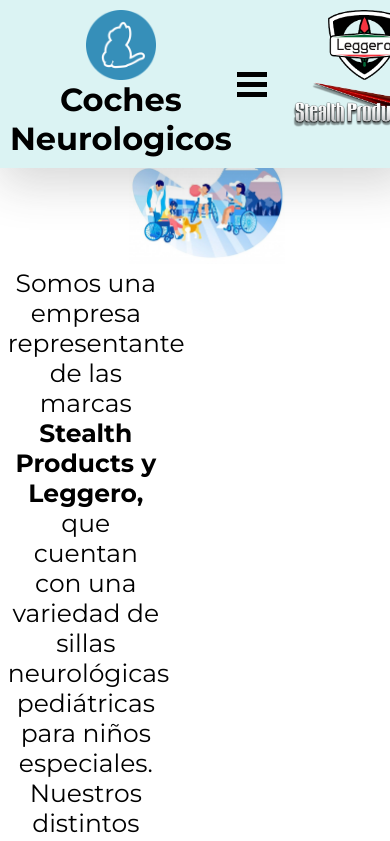
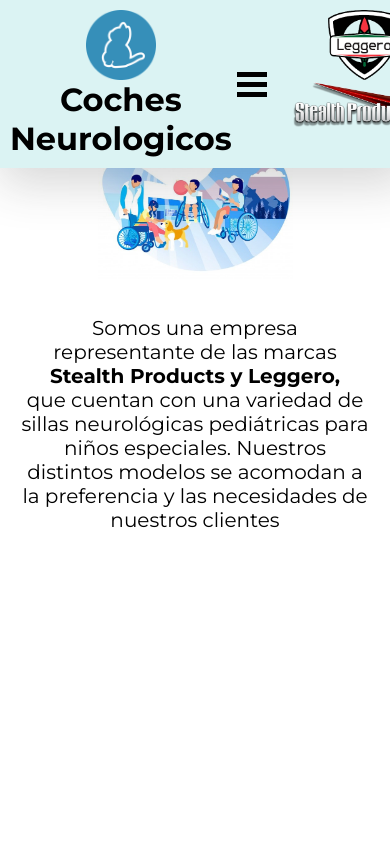
Before and after one commit to swornimbarahi/coches-neurologicos, a React (Create React App) app: page / in a window 390 px wide. Shown: the top 841 px of the page. Built offline with nearby package versions, Linux system fonts and the light colour scheme.

Commit message:
added responsive behavior to the inicio section

```diff
--- a/src/components/Inicio/index.css
+++ b/src/components/Inicio/index.css
@@ -1,32 +1,49 @@
 .inicio-container {
+	margin-top: 80px;
+	display: grid;
+	grid-template-columns: 1fr 1fr;
+	grid-gap: 0.2fr;
+	padding: 200px;
+}
+
+.inicio-image-container {
 	display: flex;
-	flex-direction: row;
-	padding-top: 150px;
+	flex-direction: column;
 	justify-content: center;
 }
 
 .inicio-side-text {
-	font-size: 40px;
+	font-size: 35px;
 	display: flex;
 	flex-direction: column;
 	justify-content: center;
-	margin-left: 2vw;
-	margin-right: 8vw;
-	width: 40vw;
 }
 
 .inicio-image {
-	margin-left: 8vw;
-	margin-right: 2vw;
-	width: 40vw;
+	width: 50vw;
+	margin: auto;
+	object-fit: contain;
 }
 
-@media (max-width: 1200px) {
-	.inicio-container {
-		flex-direction: column;
-	}
-
+@media (max-width: 1400px) {
 	.inicio-side-text {
 		font-size: 25px;
 	}
+
+	.inicio-container {
+		padding: 20px;
+		grid-gap: 0px;
+	}
 }
+
+@media (max-width: 1000px) {
+	.inicio-side-text {
+		font-size: 20px;
+	}
+
+	.inicio-container {
+		grid-template-columns: none;
+		grid-template-rows: 1fr 1fr;
+		grid-gap: 0.1fr;
+	}
+}
--- a/src/components/Inicio/index.tsx
+++ b/src/components/Inicio/index.tsx
@@ -5,7 +5,7 @@
 export const Inicio: FunctionComponent = () => {
 	return (
 		<div className="inicio-container">
-			<div>
+			<div className="inicio-image-container">
 				<img src={InicioImage} alt="" className="inicio-image" />
 			</div>
 			<div className="inicio-side-text">
--- a/src/index.css
+++ b/src/index.css
@@ -1,6 +1,6 @@
 body {
 	margin: 0;
-	font-family: 'Montserrat', serif;
+	font-family: 'Montserrat', sans-serif;
 	-webkit-font-smoothing: antialiased;
 	-moz-osx-font-smoothing: grayscale;
 	text-align: center;
```
